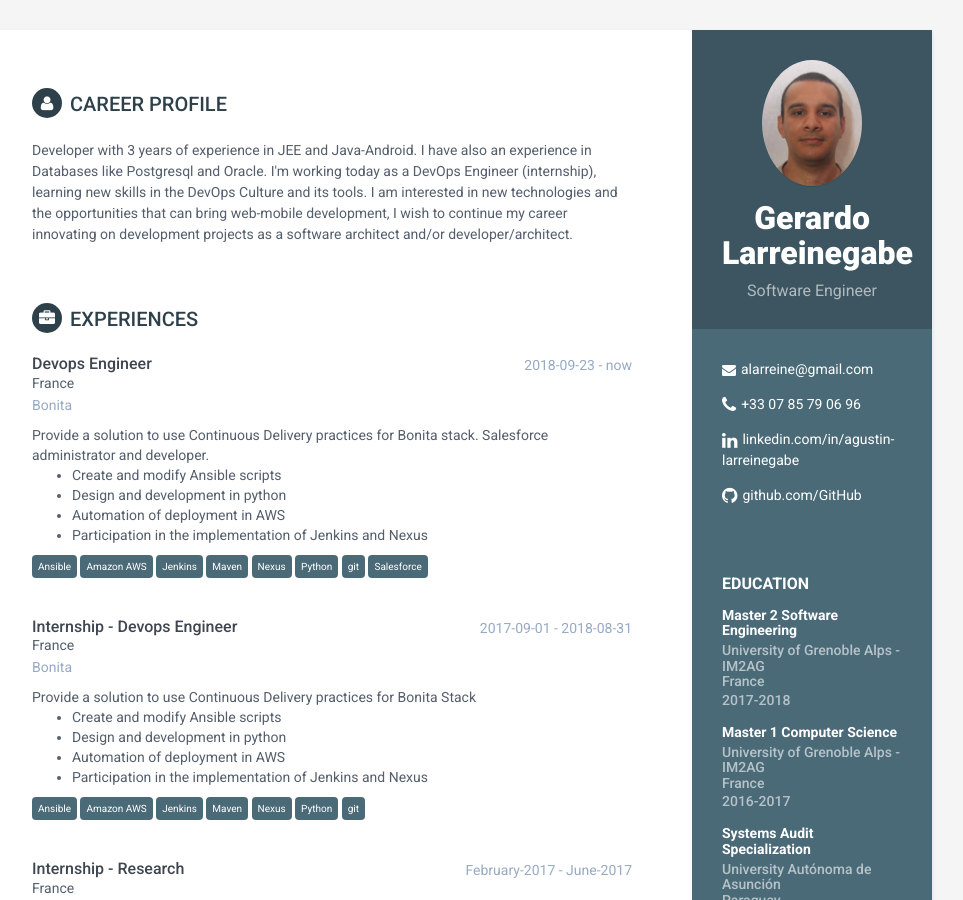
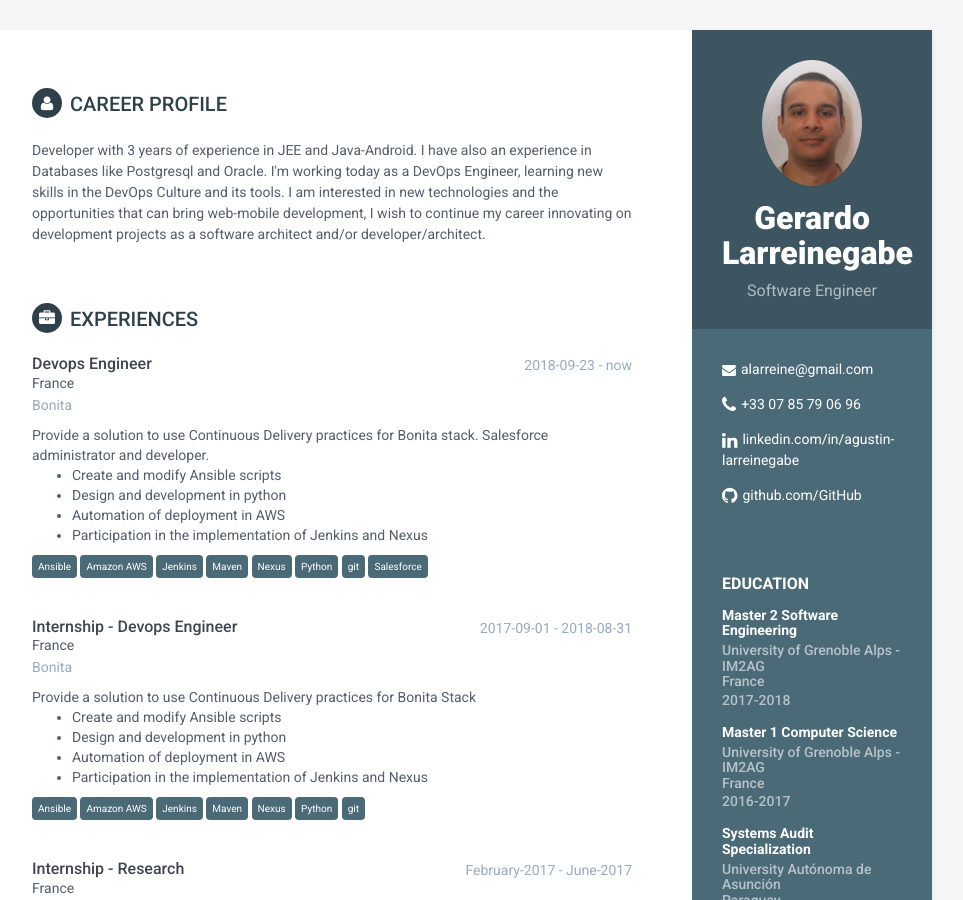
Before and after one commit to alarreine/alarreine.github.io, a Jekyll site: the page built from index.html, in a window 1280 px wide and 900 px high. Shown: the whole window, without its empty margins (188-1151 px from the left). Built offline with Jekyll 4.4.1, drawn with Linux system fonts in a browser that asks for light colours.

Commit message:
Change resume

```diff
--- a/_config.yml
+++ b/_config.yml
@@ -16,7 +16,7 @@ exclude: ['README.md', 'LICENCE.md']
 name: Gerardo Larreinegabe
 tagline: Software Engineer
 pic: moi.png
-summary: Developer with 3 years of experience in JEE and Java-Android. I have also an experience in Databases like Postgresql and Oracle. I'm working today as a DevOps Engineer (internship), learning new skills in the DevOps Culture and its tools. I am interested in new technologies and the opportunities that can bring web-mobile development, I wish to continue my career innovating on development projects as a software architect and/or developer/architect.
+summary: Developer with 3 years of experience in JEE and Java-Android. I have also an experience in Databases like Postgresql and Oracle. I'm working today as a DevOps Engineer, learning new skills in the DevOps Culture and its tools. I am interested in new technologies and the opportunities that can bring web-mobile development, I wish to continue my career innovating on development projects as a software architect and/or developer/architect.
 
 #sidebar links
 email: alarreine@gmail.com
```
